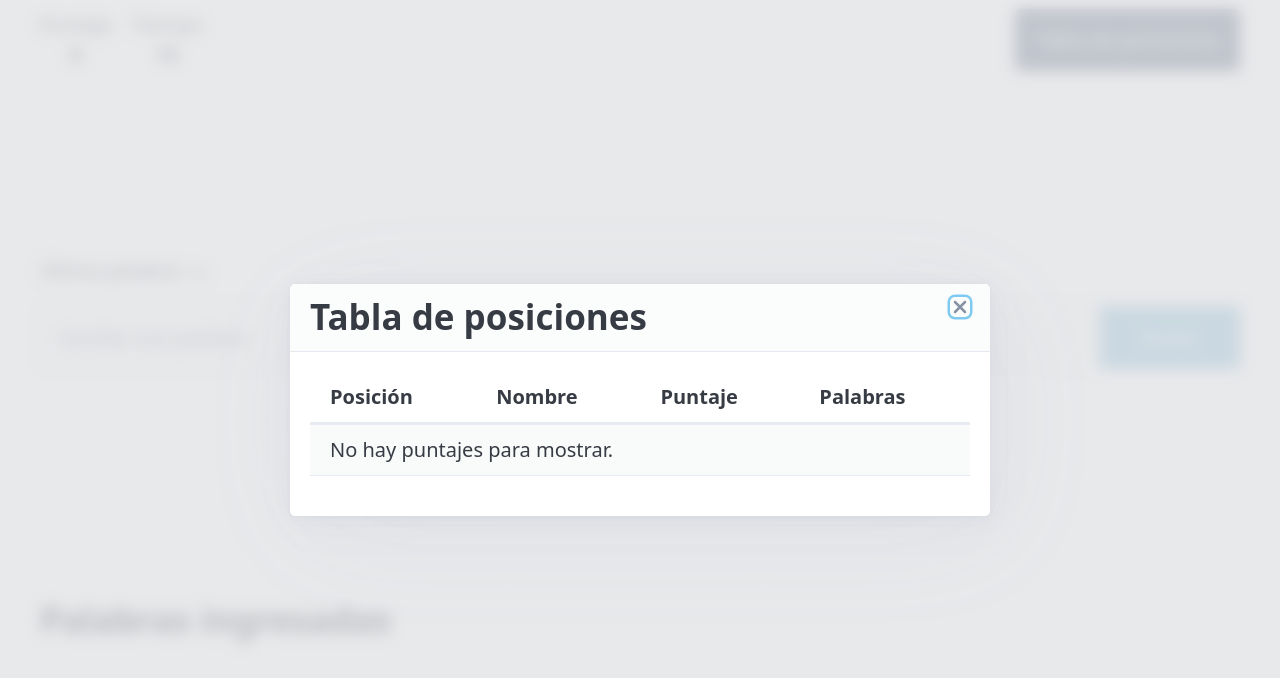
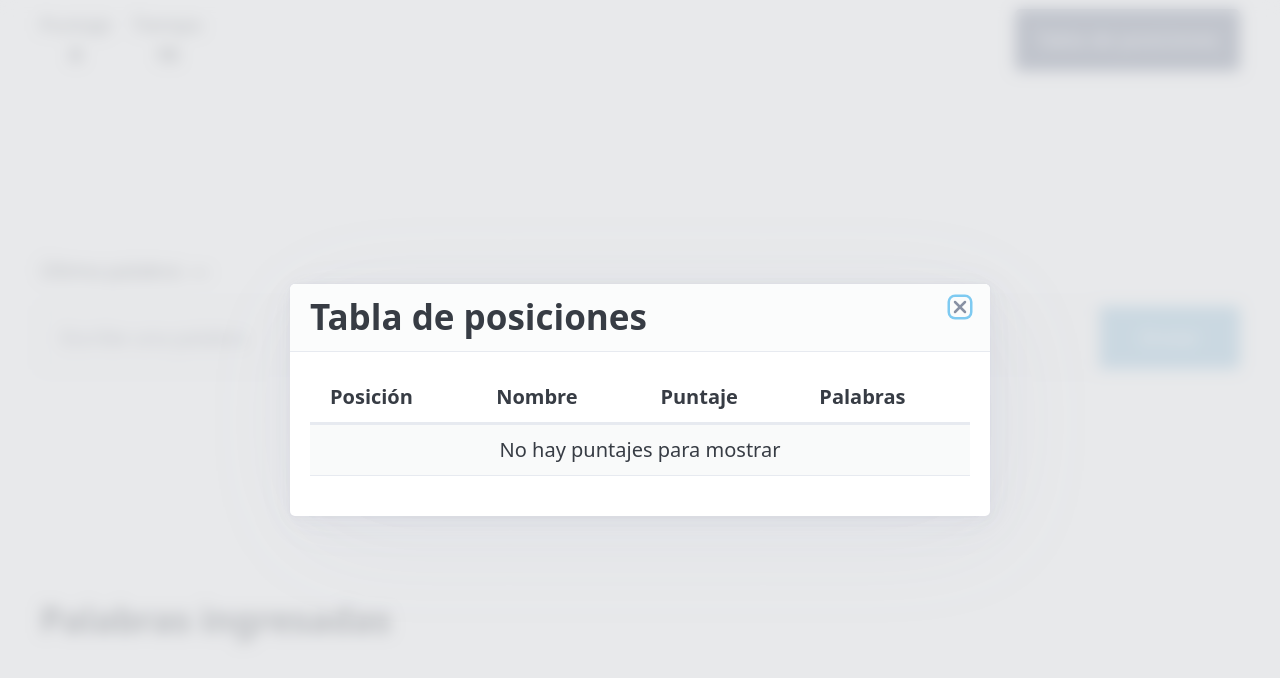
Before and after one commit to leotroche/unq-ui-leonardo-troche-trabajo-final, a React (Vite) app: page / in a window 1280 px wide. Both pictures are taken after a click on the button "Tabla de posiciones". Shown: the top 678 px of the page. Built offline with nearby package versions, Linux system fonts and the light colour scheme.

Commit message:
fix: update message for no scores in Leaderboard and add text-center class in CSS

```diff
--- a/src/components/Leaderboard.tsx
+++ b/src/components/Leaderboard.tsx
@@ -25,7 +25,7 @@ export function Leaderboard({ scores }: LeaderboardProps) {
         {!hasScores && (
           <tr>
             <td colSpan={4} className="text-center">
-              No hay puntajes para mostrar.
+              No hay puntajes para mostrar
             </td>
           </tr>
         )}
--- a/src/index.css
+++ b/src/index.css
@@ -8,6 +8,10 @@ body {
 
 button[type='button'] {
   margin: 0;
+}
+
+.text-center {
+  text-align: center;
 }
 
 :root {
```
